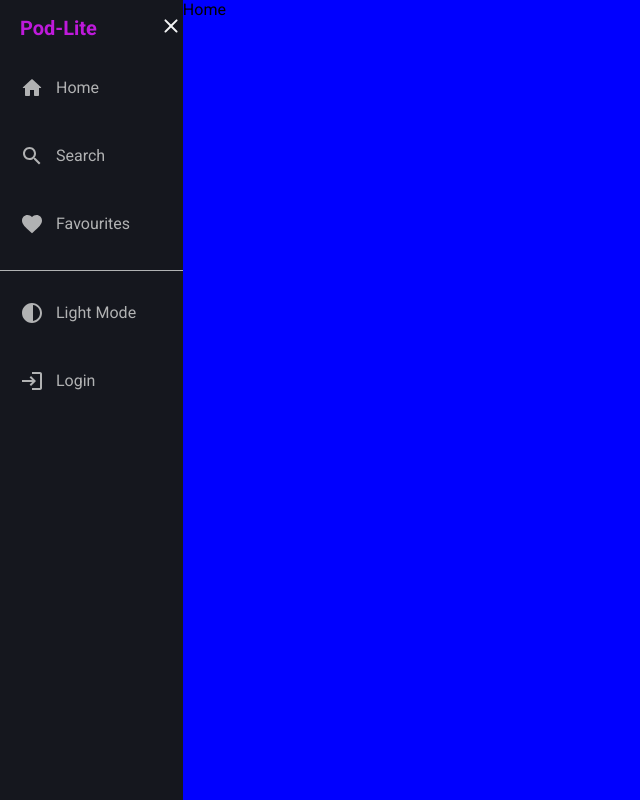
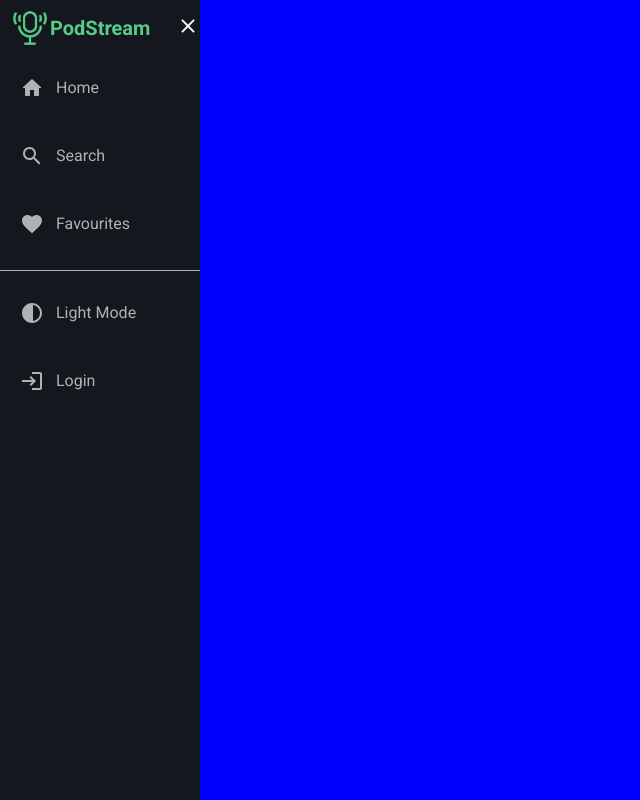
Before and after one commit to Arc4d3-G/DEWBRE300_PTO2306_GroupB_DewaldBreed_DWACapstone, a React (Vite) app: page / in a window 1280 px wide. Shown: the whole page, without its empty margins (0-640 px from the left). Built offline with nearby package versions, Linux system fonts and the light colour scheme.

Commit message:
Added logo & sideBar toggle

```diff
--- a/src/App.tsx
+++ b/src/App.tsx
@@ -32,8 +32,8 @@ export default function App() {
     <ThemeProvider theme={darkMode ? darkTheme : lightTheme}>
       <BrowserRouter>
         <Container>
-          <Sidebar setSideBarOpen={setSideBarOpen} setDarkMode={setDarkMode} darkMode={darkMode} />
-          <Frame>
+          <Sidebar sideBarOpen={sideBarOpen} setSideBarOpen={setSideBarOpen} setDarkMode={setDarkMode} darkMode={darkMode} />
+          <Frame onClick={() => setSideBarOpen(false)}>
             <Routes>
               <Route path="/" element={<Home />} />
               <Route path="/Favourites" element={<Favourites />} />
@@ -43,9 +43,7 @@ export default function App() {
           </Frame>
         </Container>
       </BrowserRouter>
-
     </ThemeProvider>
-
   )
 }
 
--- a/src/components/Sidebar.tsx
+++ b/src/components/Sidebar.tsx
@@ -3,26 +3,43 @@ import { CloseRounded as CloseIcon, HomeRounded as HomeIcon, Favorite as Favouri
 import React from 'react'
 import { Link } from 'react-router-dom';
 import styled from 'styled-components';
+import logo from '../assets/podcast-logo.png'
 
 
 const Container = styled.div`
     display: flex;
-    flex: 0.5;
+    /* flex: 0.5; */
     flex-direction: column;
     height: 100vh;
     background-color:${({ theme }) => theme.bg};
     color: ${({ theme }) => theme.text_primary};
-    min-width: 180px;
+    min-width: 200px;
+    position: fixed;
+    top: 0;
+    left: ${( { sideBarOpen } ) => sideBarOpen ? "0" : "-100%"};
+    z-index: 1;
+    transition: 0.5s;
 `;
 
-const Logo = styled.div`
+const LogoText = styled.div`
   color: ${({ theme }) => theme.primary};
   font-weight: bold;
   font-size: 20px;
   margin: 16px 0px;
-  padding-left: 20px;
   width: 100%;
 
+`;
+
+const Logo = styled.div`
+  display: flex;
+  align-items: center;
+  padding-left: 10px;
+
+
+`;
+
+const LogoImg = styled.img`
+  height: 40px;
 `;
 
 const NavButtons = styled.div`
@@ -59,6 +76,7 @@ const NavText = styled.div`
 const Flex = styled.div`
   display: flex;
   align-items: center;
+  justify-content: space-between;
 `;
 
 const HR = styled.div`
@@ -72,17 +90,21 @@ const NavIcon = styled.div`
   padding-left: 20px;
 `;
 
-export default function Sidebar({setSideBarOpen, setDarkMode, darkMode}) {
+export default function Sidebar({sideBarOpen, setSideBarOpen, setDarkMode, darkMode}) {
 
   const handleThemeToggle = () => {
     setDarkMode(prev => !prev);
   }
 
   return (
-    <Container>
+    <Container sideBarOpen={sideBarOpen}>
       <Flex>
-        <Logo>Pod-Lite</Logo>
-        <CloseBtn>
+        <Logo>
+          <LogoImg src={logo}/>
+          <LogoText>PodStream</LogoText>
+        </Logo>
+
+        <CloseBtn onClick={() => setSideBarOpen(false)}>
           <CloseIcon/>
         </CloseBtn>
       </Flex>
--- a/src/utils/themes.tsx
+++ b/src/utils/themes.tsx
@@ -1,7 +1,7 @@
 export const darkTheme = {
   bg:"#15171E",
   bgLight: "#1C1E27",
-  primary:"#be1adb",
+  primary:"#55cc88",
   text_primary:"#F2F3F4",
   text_secondary:"#b1b2b3",
   card:"#121212",
@@ -11,7 +11,7 @@ export const darkTheme = {
 export const lightTheme = {
   bg:"#FFFFFF",
   bgLight: "#f0f0f0",
-  primary:"#be1adb",
+  primary:"#55cc88",
   text_primary:"#111111",
   text_secondary:"#48494a",
   card:"#FFFFFF",
```
Also changed, not shown: .eslintrc.cjs (added), src/assets/podcast-logo.png (added).
